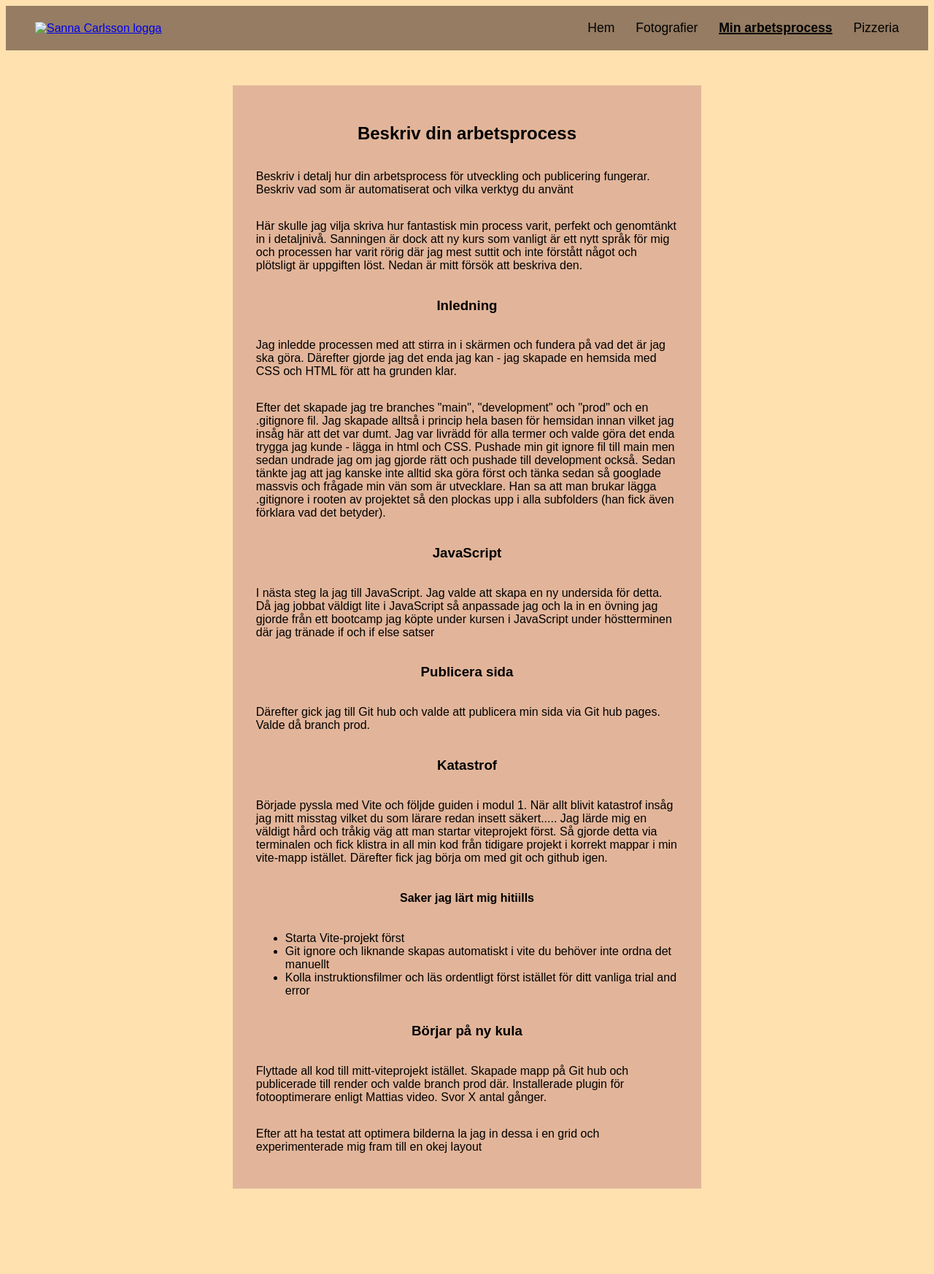
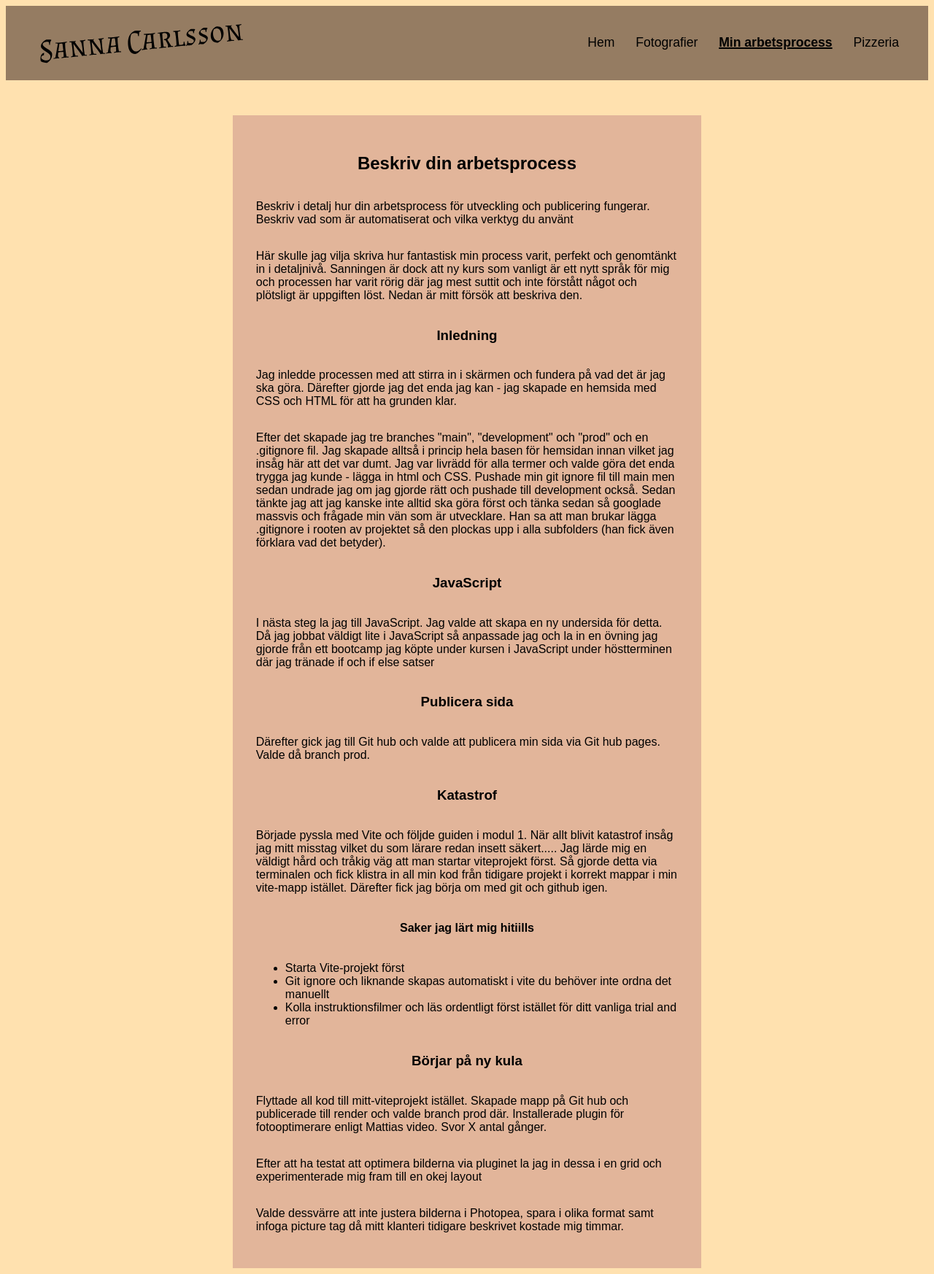
Before and after one commit to SusannaCarlsson90/labb1-vite, a website built with Vite: page process.html in a window 1280 px wide. Shown: the whole page at 73% size. Before the commit the page ends 1637 px from the top, so only its background shows below. Built offline with nearby package versions, Linux system fonts and the light colour scheme.

Commit message:
la in logga och favicon

```diff
--- a/process.html
+++ b/process.html
@@ -6,8 +6,8 @@
 
     <title>Laboration 1</title>
 
-    <link rel="icon" type="image/svg+xml" href="/src/assets/favicon.svg">
-    <link rel="alternate icon" type="image/x-icon" href="/src/assets/favicon.ico">
+    <link rel="icon" type="image/svg+xml" href="images/favicon.svg">
+    <link rel="alternate icon" type="image/x-icon" href="images/favicon.ico">
 
 <link rel="stylesheet" href="/src/css/styles.css">
 <script type="module" src="/src/js/main.js"></script>
@@ -15,8 +15,8 @@
 <body>
   <header>
     <div>
-      <a href="/">
-        <img src="/src/assets/logga.svg" alt="Sanna Carlsson logga" class="min-logga">
+      <a href="index.html">
+        <img src="images/logga.svg" alt="Sanna Carlsson logga" class="min-logga">
       </a>
     </div>
 
@@ -54,4 +54,5 @@
 </ul>
 <h3>Börjar på ny kula</h3>
 <p>Flyttade all kod till mitt-viteprojekt istället. Skapade mapp på Git hub och publicerade till render och valde branch prod där. Installerade plugin för fotooptimerare enligt Mattias video. Svor X antal gånger.</p>
-<p>Efter att ha testat att optimera bilderna la jag in dessa i en grid och experimenterade mig fram till en okej layout</p>
+<p>Efter att ha testat att optimera bilderna via pluginet  la jag in dessa i en grid och experimenterade mig fram till en okej layout</p>
+<p>Valde dessvärre att inte justera bilderna i Photopea, spara i olika format samt infoga picture tag då mitt klanteri tidigare beskrivet kostade mig timmar.</p>
```
Also changed, not shown: foto.html (+4 -4 lines), index.html (+4 -3 lines), pizzabot.html (+7 -3 lines), public/images/favicon.ico (added), public/images/favicon.svg (added), public/images/logga.svg (added).
